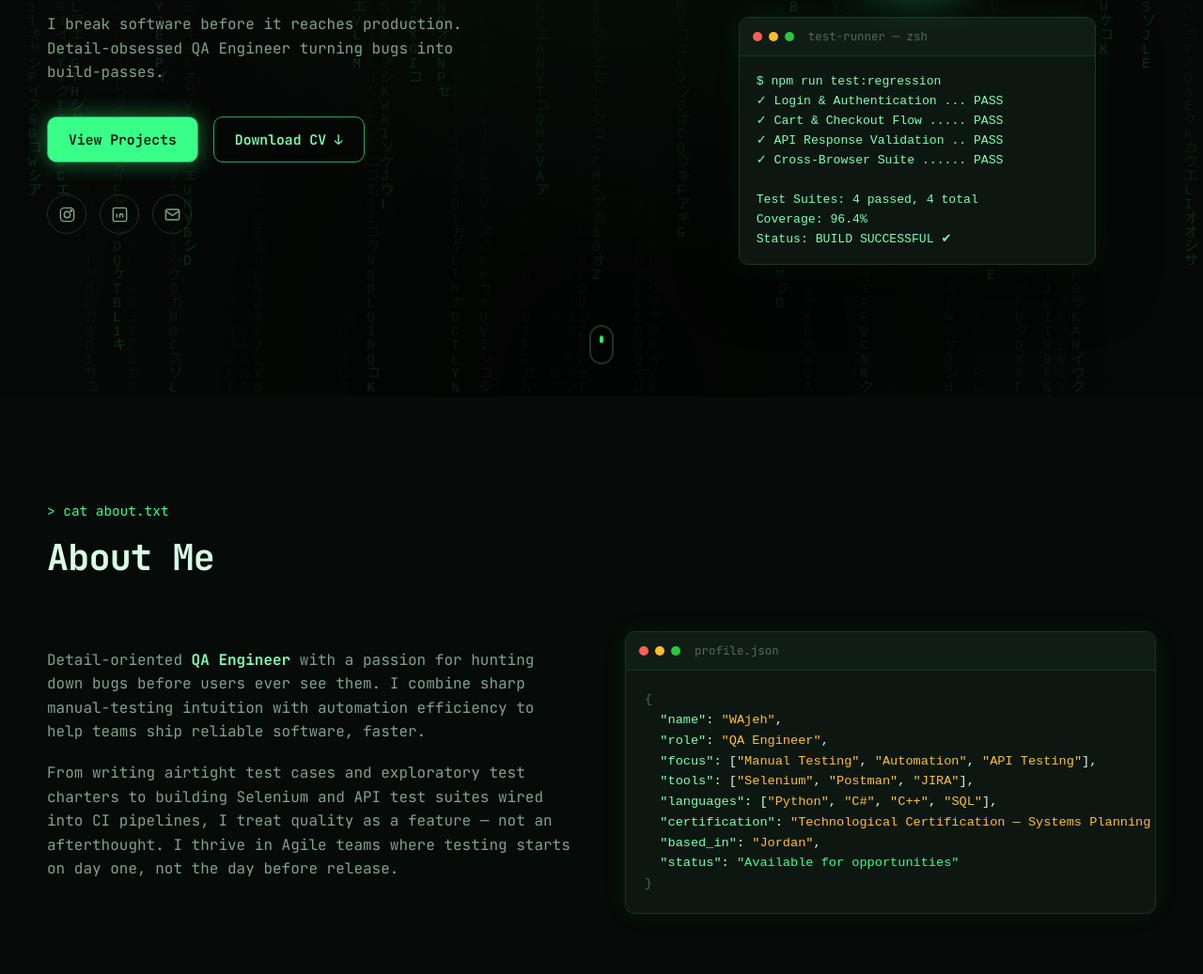
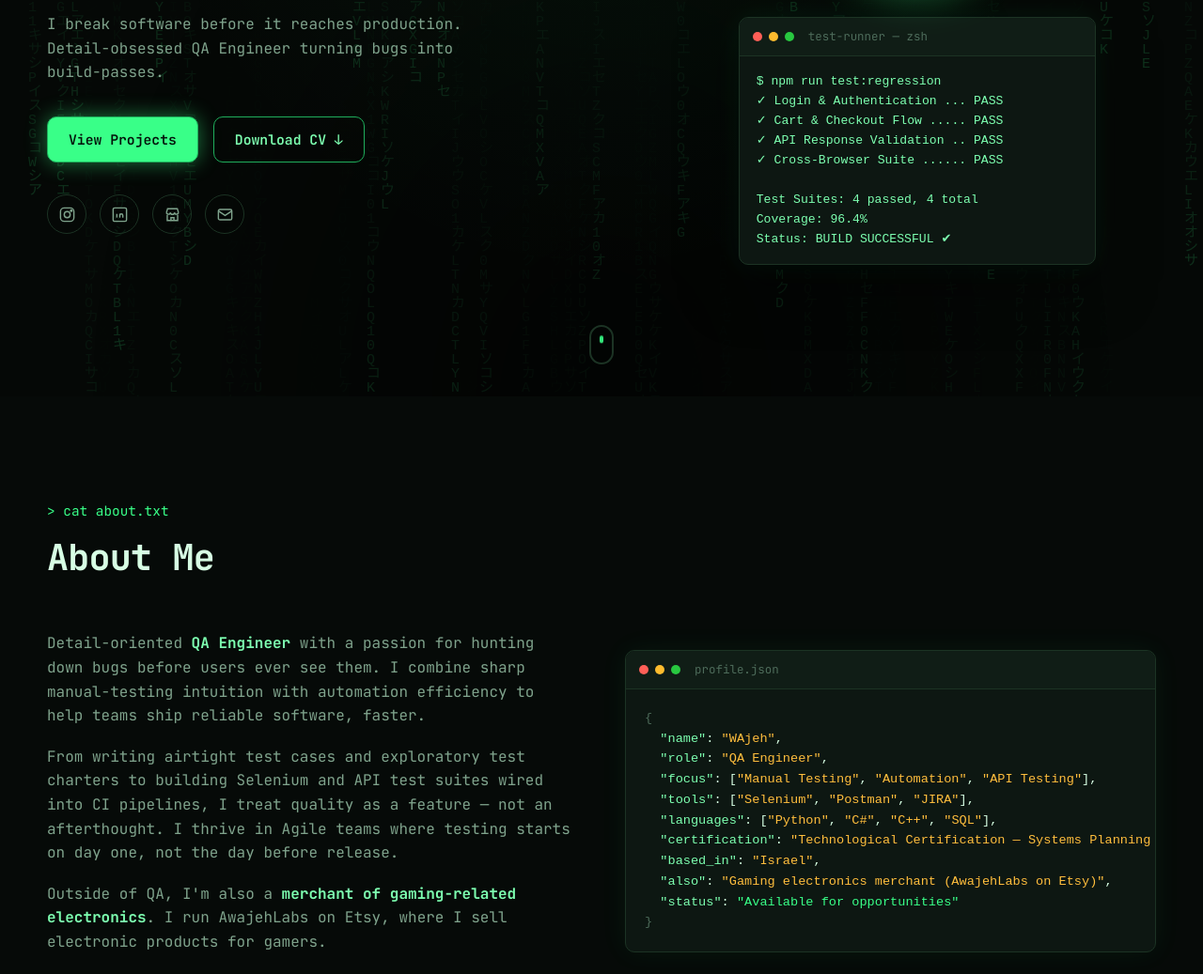
Before and after one commit to AWajeh/My-Profile, a plain HTML site: page index.html in a window 1280 px wide. Shown: the part 378-1415 px from the top of the page at 94% size. Drawn offline with Linux system fonts and the light colour scheme.

Commit message:
Include Etsy shop link in contact inUpdate location to Israel and add Etsy shop (AwajehLabs) as gaming electronics merchantformation
Added Etsy shop link and description to the contact section.

```diff
--- a/index.html
+++ b/index.html
@@ -71,6 +71,9 @@
           <a href="https://www.linkedin.com/in/wajeh-amash-962924424/" target="_blank" rel="noopener noreferrer" class="icon-btn" aria-label="LinkedIn">
             <svg viewBox="0 0 24 24" fill="none" stroke="currentColor" stroke-width="1.8"><rect x="3" y="3" width="18" height="18" rx="2"/><line x1="8" y1="11" x2="8" y2="16"/><line x1="8" y1="8" x2="8" y2="8"/><line x1="12" y1="16" x2="12" y2="11"/><path d="M12 13c0-1.1.9-2 2-2s2 .9 2 2v3"/></svg>
           </a>
+          <a href="https://www.etsy.com/shop/AwajehLabs" target="_blank" rel="noopener noreferrer" class="icon-btn" aria-label="Etsy shop: AwajehLabs">
+            <svg viewBox="0 0 24 24" fill="none" stroke="currentColor" stroke-width="1.8"><path d="M4 9l1.5-5h13L20 9"/><path d="M4 9a2.67 2.67 0 0 0 5.33 0 2.67 2.67 0 0 0 5.34 0A2.67 2.67 0 0 0 20 9"/><path d="M5 12.5V20h14v-7.5"/><path d="M10 20v-4h4v4"/></svg>
+          </a>
           <a href="mailto:amashwajeh5@gmail.com" class="icon-btn" aria-label="Email">
             <svg viewBox="0 0 24 24" fill="none" stroke="currentColor" stroke-width="1.8"><rect x="3" y="5" width="18" height="14" rx="2"/><path d="m3 7 9 6 9-6"/></svg>
           </a>
@@ -116,6 +119,11 @@
             suites wired into CI pipelines, I treat quality as a feature — not an afterthought. I thrive in
             Agile teams where testing starts on day one, not the day before release.
           </p>
+          <p>
+            Outside of QA, I'm also a <strong>merchant of gaming-related electronics</strong>. I run
+            <a href="https://www.etsy.com/shop/AwajehLabs" target="_blank" rel="noopener noreferrer">AwajehLabs on Etsy</a>,
+            where I sell electronic products for gamers.
+          </p>
         </div>
 
         <div class="about-code reveal">
@@ -131,7 +139,8 @@
   <span class="tok-key">"tools"</span>: [<span class="tok-str">"Selenium"</span>, <span class="tok-str">"Postman"</span>, <span class="tok-str">"JIRA"</span>],
   <span class="tok-key">"languages"</span>: [<span class="tok-str">"Python"</span>, <span class="tok-str">"C#"</span>, <span class="tok-str">"C++"</span>, <span class="tok-str">"SQL"</span>],
   <span class="tok-key">"certification"</span>: <span class="tok-str">"Technological Certification — Systems Planning &amp; Programming"</span>,
-  <span class="tok-key">"based_in"</span>: <span class="tok-str">"Jordan"</span>,
+  <span class="tok-key">"based_in"</span>: <span class="tok-str">"Israel"</span>,
+  <span class="tok-key">"also"</span>: <span class="tok-str">"Gaming electronics merchant (AwajehLabs on Etsy)"</span>,
   <span class="tok-key">"status"</span>: <span class="tok-str tok-status">"Available for opportunities"</span>
 <span class="tok-brace">}</span></code></pre>
           </div>
@@ -389,7 +398,7 @@
     <div class="section-inner">
       <p class="section-kicker reveal">&gt; whoami --contact</p>
       <h2 class="section-title reveal">Let's Connect</h2>
-      <p class="contact-sub reveal">Open to new opportunities, collabs, or just talking shop about QA. Reach out on any channel below.</p>
+      <p class="contact-sub reveal">Open to new opportunities, collabs, or just talking shop about QA. Looking for gaming electronics? Check out my Etsy shop. Reach out on any channel below.</p>
 
       <div class="contact-grid reveal">
         <a href="https://www.instagram.com/awajeh.1?utm_source=qr" target="_blank" rel="noopener noreferrer" class="contact-card">
@@ -402,6 +411,12 @@
           <svg viewBox="0 0 24 24" fill="none" stroke="currentColor" stroke-width="1.6"><rect x="3" y="3" width="18" height="18" rx="2"/><line x1="8" y1="11" x2="8" y2="16"/><line x1="8" y1="8" x2="8" y2="8"/><line x1="12" y1="16" x2="12" y2="11"/><path d="M12 13c0-1.1.9-2 2-2s2 .9 2 2v3"/></svg>
           <span class="contact-label">LinkedIn</span>
           <span class="contact-value">Connect with me</span>
+        </a>
+
+        <a href="https://www.etsy.com/shop/AwajehLabs" target="_blank" rel="noopener noreferrer" class="contact-card">
+          <svg viewBox="0 0 24 24" fill="none" stroke="currentColor" stroke-width="1.6"><path d="M4 9l1.5-5h13L20 9"/><path d="M4 9a2.67 2.67 0 0 0 5.33 0 2.67 2.67 0 0 0 5.34 0A2.67 2.67 0 0 0 20 9"/><path d="M5 12.5V20h14v-7.5"/><path d="M10 20v-4h4v4"/></svg>
+          <span class="contact-label">Etsy Shop</span>
+          <span class="contact-value">AwajehLabs · gaming electronics</span>
         </a>
 
         <a href="mailto:amashwajeh5@gmail.com" class="contact-card">
```
